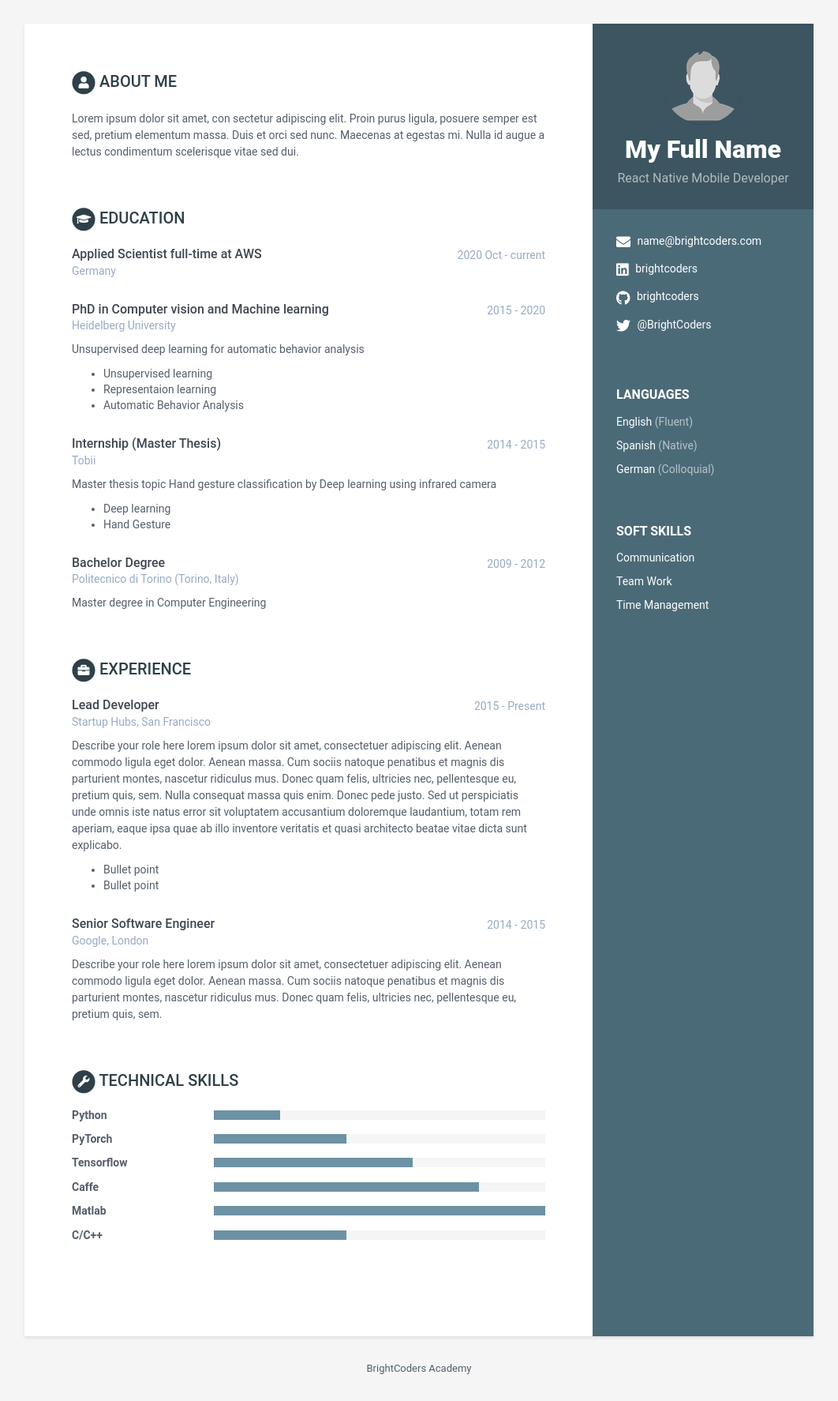
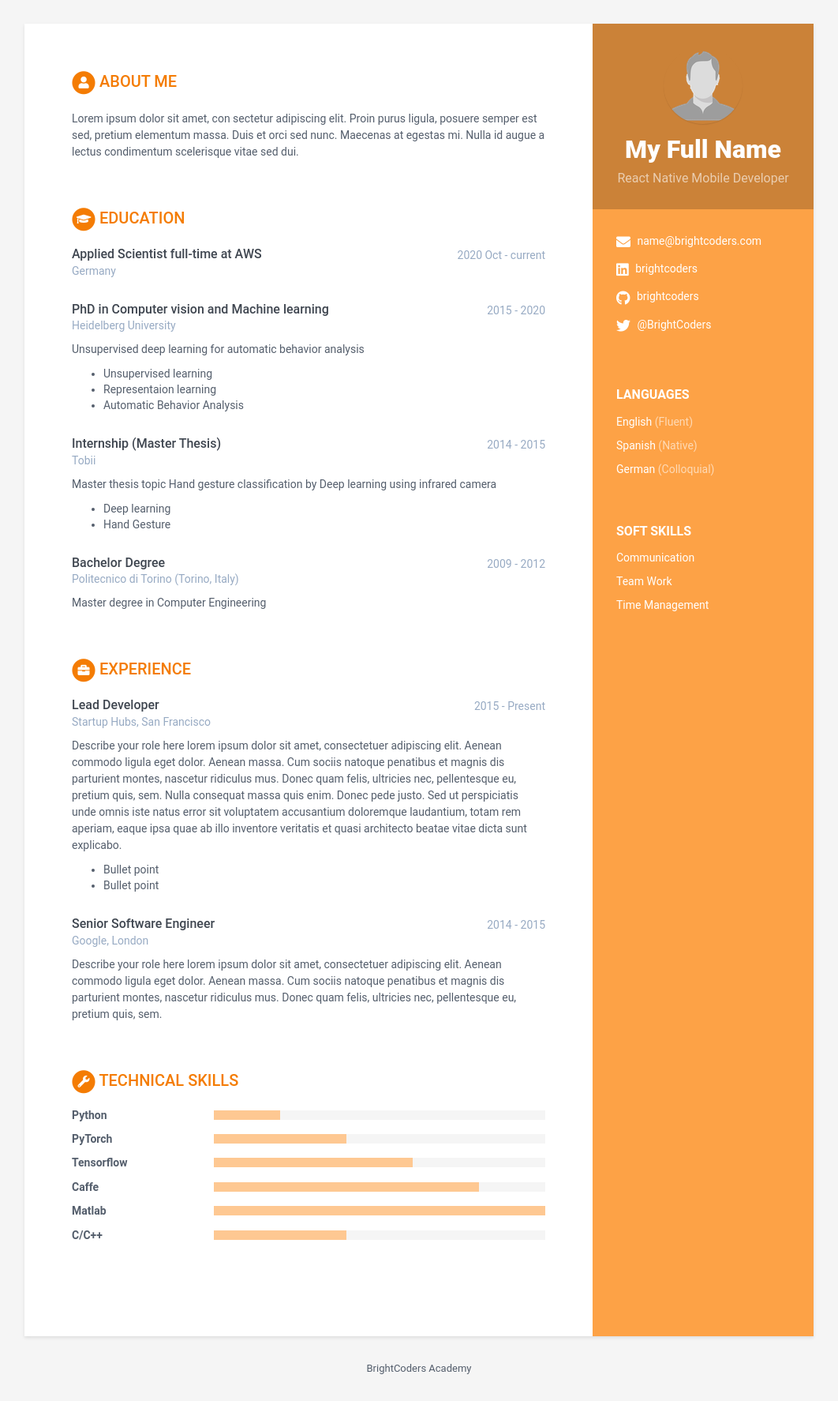
Before and after one commit to BC-MAR-21-ROR/kata-resume-Martin11-RL, a Jekyll site: the page built from index.html, in a window 1280 px wide. Shown: the whole page at 79% size, without its empty margins (109-1171 px from the left). Built offline with Jekyll 4.4.1, drawn with Linux system fonts in a browser that asks for light colours.

Commit message:
Update config.yml

```diff
--- a/_config.yml
+++ b/_config.yml
@@ -2,10 +2,10 @@
 
 # Site Settings
 title: BrightCoders Academy
-url: 'https://bc-mar-21-ror.github.io/kata-resume-Martin11-RL/' #'http://webjeda.com'
-baseurl: '' #change it according to your repository name
+url: '' #'http://webjeda.com'
+baseurl: 'https://bc-mar-21-ror.github.io/kata-resume-Martin11-RL/' #change it according to your repository name
 # Style will be applied only after restarting the build or serve. Just choose one of the options.
-theme_skin: ceramic # blue turquoise green berry orange ceramic
+theme_skin: orange # blue turquoise green berry orange ceramic
 chrome_mobile_color: #use hex colors (ex:#1976d2) or leave empty if you don't want a color for chrome mobile searchbar
 
 # Tracker
```
